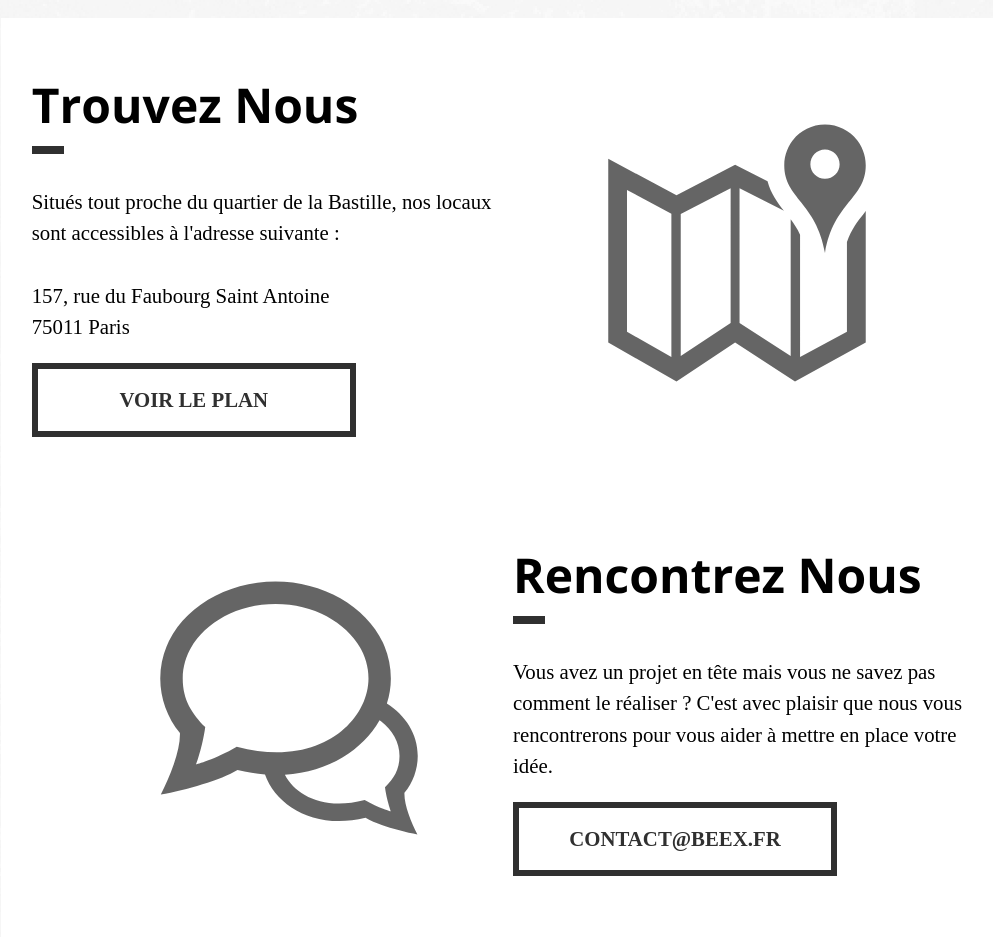
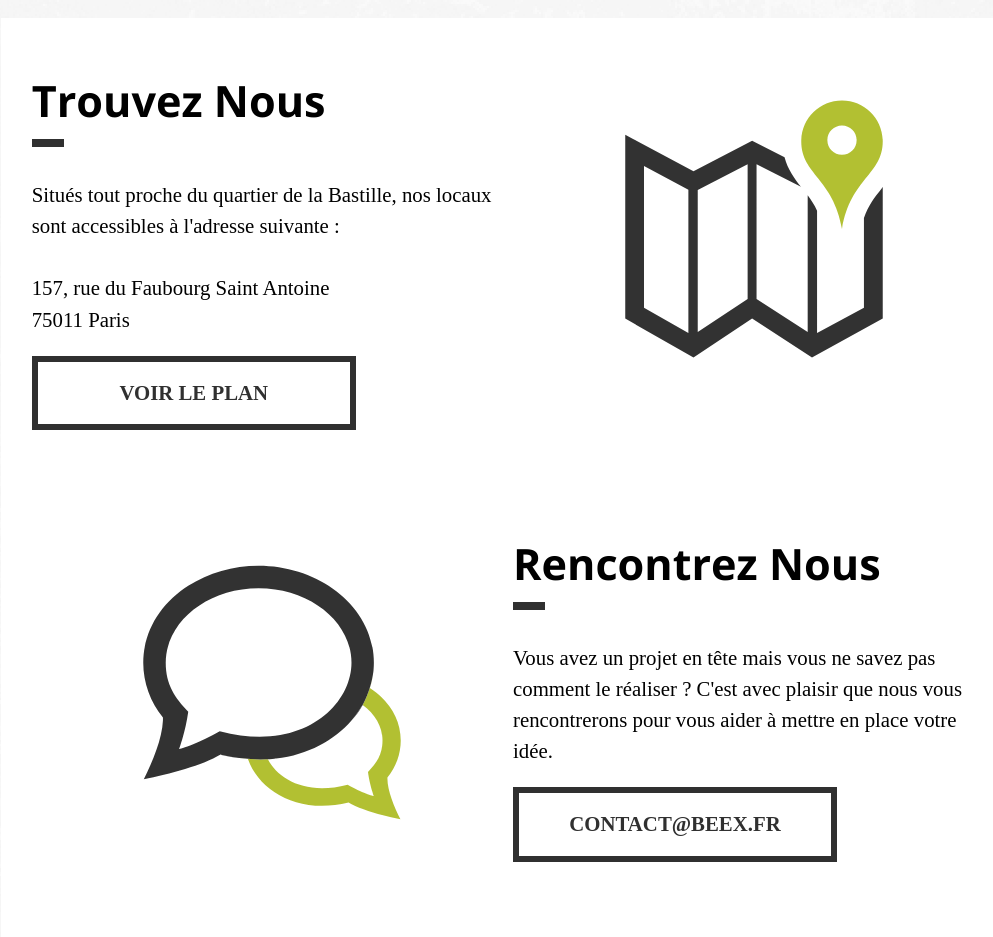
Before and after one commit to beexfr/beex.fr, a plain HTML site: page index.html in a window 1280 px wide. Shown: the part 878-1815 px from the top of the page, without its empty margins (127-1120 px from the left). Drawn offline with nearby package versions, Linux system fonts and the light colour scheme; a web font is replaced by a local one.

Commit message:
Fixed image wrapper

```diff
--- a/index.html
+++ b/index.html
@@ -55,28 +55,34 @@
 
         <div class="contact" id="contact">
             <div class="find odd" id="find">
-                <div class="text-wrapper">
+                <div class="text-wrapper half">
                     <h3>Trouvez Nous</h3>
                     <p>Situés tout proche du quartier de la Bastille, nos locaux sont accessibles à l'adresse suivante :</br></br>157, rue du Faubourg Saint Antoine</br>75011 Paris</p>
                     <a href="#" class="btn btn-find">Voir le plan</a>
                 </div>
-                <img src="src/img/find2.svg" alt="test">
+                <div class="image-wrapper half">
+                    <img src="src/img/find3.svg" alt="Trouvez Nous">
+                </div>
             </div>
             <div class="meet even" id="meet">
-                <div class="text-wrapper">
+                <div class="text-wrapper half">
                     <h3>Rencontrez Nous</h3>
                     <p>Vous avez un projet en tête mais vous ne savez pas comment le réaliser ? C'est avec plaisir que nous vous rencontrerons pour vous aider à mettre en place votre idée.</p>
                     <a href="mailto:contact@beex.fr" class="btn btn-meet">contact@beex.fr</a>
                 </div>
-                <img src="src/img/meet2.svg" alt="test">
+                <div class="image-wrapper half">
+                    <img src="src/img/meet3.svg" alt="Rencontrez Nous">
+                </div>
             </div>
             <div class="collaborate odd" id="collaborate">
-                <div class="text-wrapper">
+                <div class="text-wrapper half">
                     <h3>Participer à l'aventure</h3>
                     <p>Lorem ipsum dolor sit amet, consectetur adipisicing elit. Id temporibus ipsam voluptatum quasi similique, impedit rem illo nulla. Perspiciatis, eligendi, possimus maxime sunt similique culpa aliquid, officiis porro nisi veniam ipsam illo earum nesciunt eum.</p>
                     <a href="mailto:recrut@beex.fr" class="btn btn-collab">recrut@beex.fr</a>
                 </div>
-                <img src="src/img/collaborate2.svg" alt="test">
+                <div class="image-wrapper half">
+                    <img src="src/img/collaborate3.svg" alt="Rejoignez Nous">
+                </div>
             </div>
         </div>
 
--- a/src/scss/layout/_contact.scss
+++ b/src/scss/layout/_contact.scss
@@ -16,12 +16,12 @@
 	//To keep floating elements inside their parents we use clearfix mixin
 	@include clearfix;
 
-	.text-wrapper {
+	.half {
 		width: 50%;
 	}
 
 	h3 {
-		font-size: 3em;
+		font-size: 2.7em;
 		margin: 0;
 
 		&:after {
@@ -43,10 +43,13 @@
 	img {
 		margin: auto;
 		position: absolute;
+		display: block;
 		top: 0;
 		bottom: 0;
+		right: 0;
+		left: 0;
 		width: 20em;
-		opacity: .6;
+		opacity: .8;
 	}
 }
 
@@ -55,8 +58,8 @@
 		float: right;
 	}
 
-	img {
-		left: 8em;
+	.image-wrapper {
+		float: left;
 	}
 }
 
@@ -65,29 +68,13 @@
 		float: left;
 	}
 
-	img {
-		right: 8em;
+	.image-wrapper {
+		float: right;
 	}
 }
 
-// .find {
-// 	background-color: tomato;
-// }
-
-// .meet {
-// 	background-color: royalblue;
-// }
-
-// .collaborate {
-// 	background-color: yellowgreen;
-// }
-
-// .is-focused {
-// 	&:before {
-// 		content: '';
-// 		display: block;
-// 		height: $header-height/1.3;
-// 		visibility: hidden;
-// 		// margin: -$header-height/1.3 0 0;
-// 	}
-// }
+.image-wrapper {
+	height: 20em;
+	position: relative;
+	// background-color: tomato;
+}
```
Also changed, not shown: src/css/style.css, src/img/collaborate3.svg (added), src/img/find3.svg (added), src/img/meet3.svg (added).
